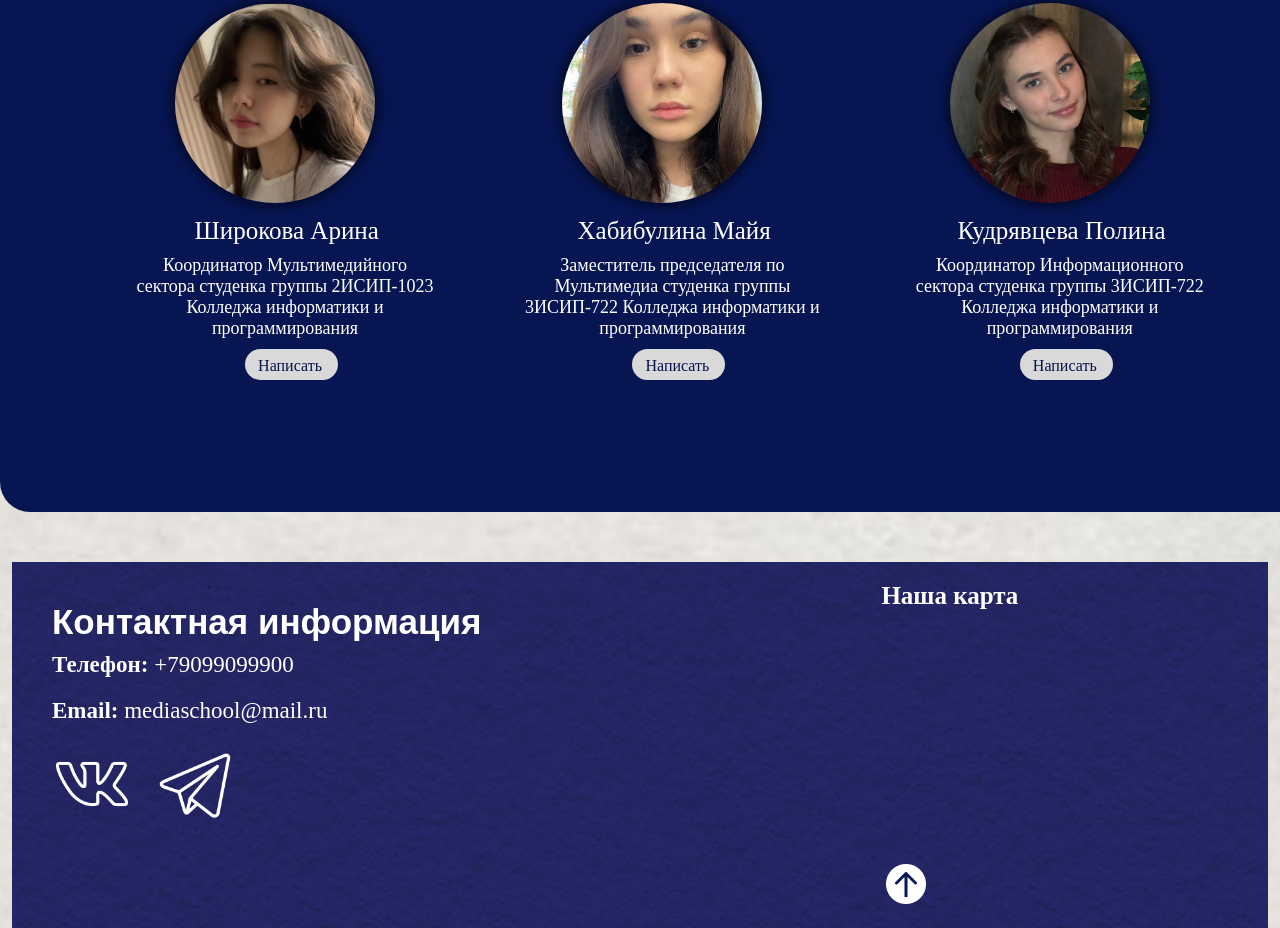
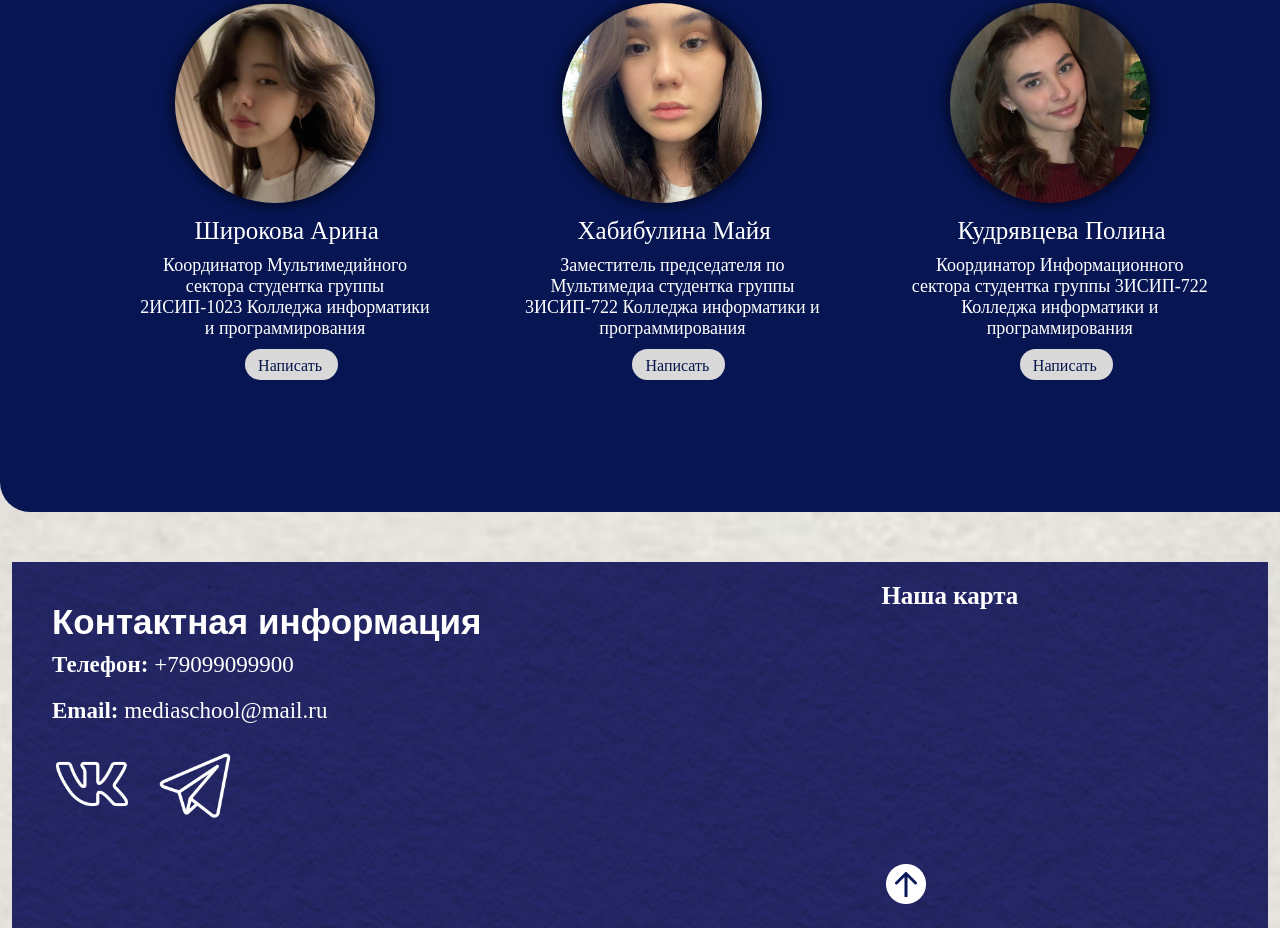
Before and after one commit to kudpolina/media-school-kipfin, a plain HTML site: page mediaschool.html in a window 1280 px wide. Shown: the part 1610-2538 px from the top of the page. Drawn offline with Linux system fonts and the light colour scheme.

Commit message:
Update mediaschool.html

```diff
--- a/mediaschool.html
+++ b/mediaschool.html
@@ -78,7 +78,7 @@
           <img src="спикер1.jpg" alt="Спикер 1" class="speaker-photo">
           <div class="speaker-name">Широкова Арина</div>
           <div class="speaker-mini-text">Координатор Мультимедийного сектора
-            студенка группы 2ИСИП-1023 Колледжа информатики и программирования </div>
+            студентка группы 2ИСИП-1023 Колледжа информатики и программирования </div>
             <a class="speaker-button" href="https://t.me/miywee">Написать</a>
         </div>
 
@@ -86,7 +86,7 @@
           <img src="спикер2.jpg" alt="Спикер 2" class="speaker-photo">
           <div class="speaker-name">Хабибулина Майя</div>
           <div class="speaker-mini-text">Заместитель председателя по Мультимедиа
-            студенка группы 3ИСИП-722 Колледжа информатики и программирования </div>
+            студентка группы 3ИСИП-722 Колледжа информатики и программирования </div>
             <a class="speaker-button" href="https://t.me/maausha">Написать</a>
         </div>
 
@@ -94,7 +94,7 @@
           <img src="спикер3.jpg" alt="Спикер 3" class="speaker-photo">
           <div class="speaker-name">Кудрявцева Полина</div>
           <div class="speaker-mini-text">Координатор Информационного сектора
-            студенка группы 3ИСИП-722 Колледжа информатики и программирования </div>
+            студентка группы 3ИСИП-722 Колледжа информатики и программирования </div>
           <a class="speaker-button" href="https://t.me/kudpolly">Написать</a>
         </div>
       </div>
```
